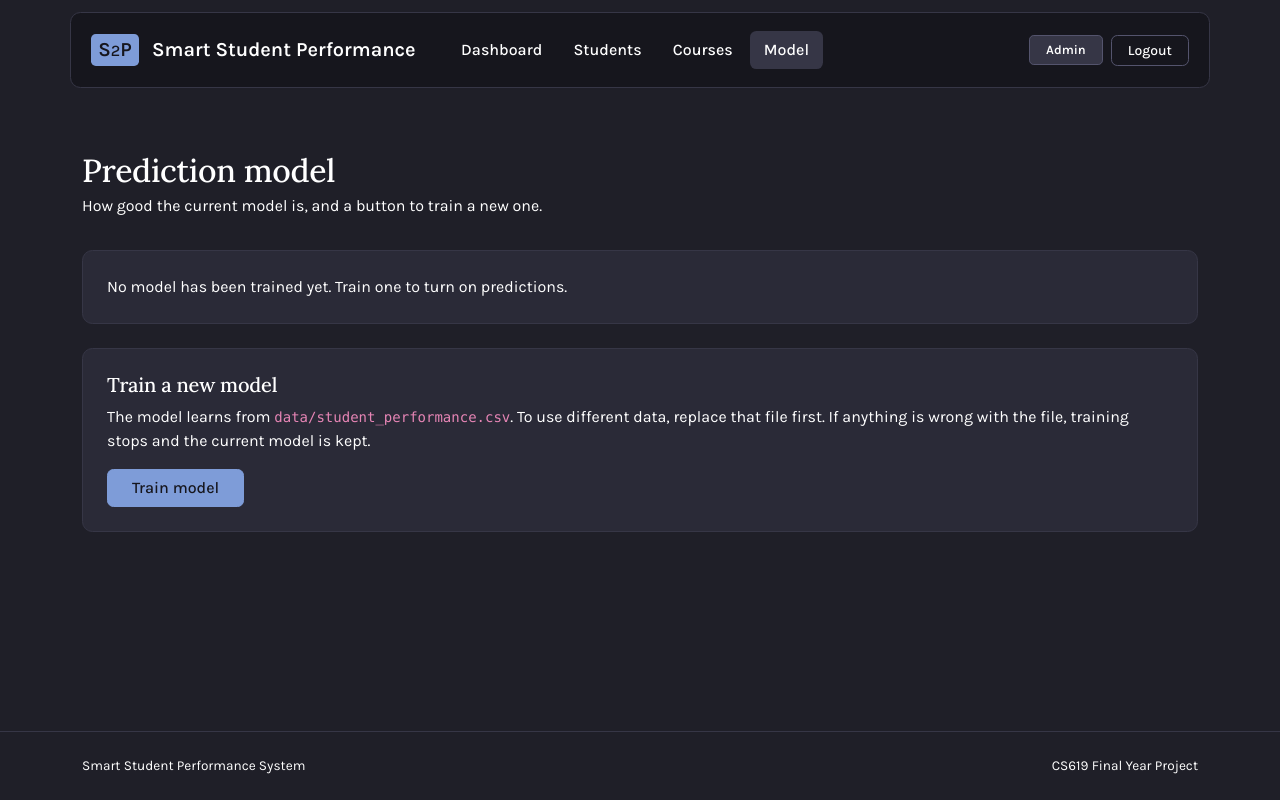
After one commit to AhhadQamar/SmartStudentPerformanceSystem, a Flask app: page /admin/train in a window 1280 px wide. The commit adds this page. Run offline with Flask 3, Linux system fonts and the light colour scheme; the visitor is signed in with stand-in values (Sample User, id 1).

Commit message:
added risk report and model dash board of the admin

```diff
--- a/app/ml.py
+++ b/app/ml.py
@@ -134,10 +134,11 @@ def train_model():
         "trained_at": datetime.now().isoformat(timespec="seconds"),
     }
 
-    # pickle turns the Python objects into a file, so the model can be reused.
     MODEL_PATH.parent.mkdir(parents=True, exist_ok=True)
-    with MODEL_PATH.open("wb") as file:
+    temp_path = MODEL_PATH.with_suffix(".tmp")
+    with temp_path.open("wb") as file:
         pickle.dump(result, file)
+    temp_path.replace(MODEL_PATH)
 
     write_log(result)
     return result
--- a/app/routes.py
+++ b/app/routes.py
@@ -8,7 +8,14 @@ from werkzeug.security import check_password_hash, generate_password_hash
 from .config_grading import ATTENDANCE_THRESHOLD, MAX_MARKS
 from .constants import ROLE_ADMIN, ROLE_TEACHER, STATUS_ABSENT, STATUS_PRESENT
 from .extensions import db
-from .ml import ModelNotAvailableError, predict_grade
+from .ml import (
+    MINIMUM_ACCURACY,
+    ModelNotAvailableError,
+    TrainingError,
+    load_model,
+    predict_grade,
+    train_model,
+)
 from .models import Attendance, Course, Enrollment, Marks, Prediction, Student, User
 from .utils import (
     GradeConfigError,
@@ -867,3 +874,106 @@ def teacher_history(student_id):
         )
 
     return render_template("teacher_history.html", student=student, rows=rows)
+
+
+# Page that shows every student of a course grouped by risk level,
+# using each student's most recent prediction.
+# The URL carries the course: /teacher/risk-report?course=1
+@main.route("/teacher/risk-report")
+@login_required
+@role_required(ROLE_TEACHER)
+def teacher_risk_report():
+    # The courses for the dropdown: only this teacher's own.
+    my_courses = (
+        Course.query.filter_by(teacher_id=session["user_id"])
+        .order_by(Course.course_code)
+        .all()
+    )
+
+    course_id = request.args.get("course", "")
+
+    # Find the chosen course and check it belongs to this teacher.
+    course = None
+    if course_id.isdigit():
+        course = Course.query.get(int(course_id))
+        if course is None or course.teacher_id != session["user_id"]:
+            flash("Course not found.", "danger")
+            return redirect(url_for("main.teacher_risk_report"))
+
+    # High comes first, because those students need help the most.
+    groups = {"High": [], "Medium": [], "Low": []}
+    not_predicted = []  # students who have no prediction yet
+
+    if course is not None:
+        for enrollment in course.enrollments:
+            student = enrollment.student
+
+            # The most recent prediction of this student in this course.
+            latest = (
+                Prediction.query.filter_by(student_id=student.id, course_id=course.id)
+                .order_by(Prediction.prediction_date.desc(), Prediction.id.desc())
+                .first()
+            )
+
+            if latest is None:
+                not_predicted.append(student)
+            else:
+                groups[latest.risk_level].append(
+                    {"student": student, "prediction": latest}
+                )
+
+        # Put the names in A-Z order inside each group.
+        for level in groups:
+            groups[level].sort(key=lambda row: row["student"].name.lower())
+        not_predicted.sort(key=lambda student: student.name.lower())
+
+    predicted_count = len(groups["High"]) + len(groups["Medium"]) + len(groups["Low"])
+
+    return render_template(
+        "teacher_risk_report.html",
+        my_courses=my_courses,
+        course=course,
+        groups=groups,
+        not_predicted=not_predicted,
+        predicted_count=predicted_count,
+    )
+
+
+# Page where the admin sees how good the current prediction model is
+# and can train a new one from the data file.
+@main.route("/admin/train", methods=["GET", "POST"])
+@login_required
+@role_required(ROLE_ADMIN)
+def admin_train():
+    # POST = the admin pressed "Train model".
+    if request.method == "POST":
+        try:
+            result = train_model()
+        except TrainingError as error:
+            # Bad or missing data. train_model() stopped before saving anything.
+            flash(
+                f"Training stopped: {error} The existing model was not changed.",
+                "danger",
+            )
+        except Exception:
+            flash("Training failed. The existing model was not changed.", "danger")
+        else:
+            if result["flagged_for_review"]:
+                flash(
+                    "Model trained, but its accuracy is too low. It is flagged for review.",
+                    "warning",
+                )
+            else:
+                flash("Model trained and saved.", "success")
+        # Redirect, so refreshing the page does not train again.
+        return redirect(url_for("main.admin_train"))
+
+    # GET = show the saved model, if there is one.
+    try:
+        saved = load_model()
+    except ModelNotAvailableError:
+        saved = None
+
+    return render_template(
+        "admin_train.html", saved=saved, minimum_accuracy=MINIMUM_ACCURACY
+    )
--- a/app/static/CSS/style.css
+++ b/app/static/CSS/style.css
@@ -511,3 +511,37 @@ h6 {
 .risk-high {
   color: var(--accent-danger);
 }
+/* ---------- Printing ---------- */
+/* When the page is printed: no navbar, footer or buttons, and dark text on white paper. */
+@media print {
+  .app-navbar,
+  .app-footer,
+  .no-print {
+    display: none !important;
+  }
+
+  body {
+    background: white;
+    color: black;
+  }
+
+  .surface-card {
+    background: white;
+    border: 1px solid #999;
+  }
+
+  h1,
+  h2,
+  h3,
+  h4,
+  h5,
+  h6,
+  .text-muted {
+    color: black !important;
+  }
+
+  .table {
+    --bs-table-color: black;
+    --bs-table-border-color: #bbb;
+  }
+}
--- /dev/null
+++ b/app/templates/admin_train.html
@@ -0,0 +1,59 @@
+{% extends 'base.html' %}
+{% block title %}Prediction Model | Smart Student Performance System{% endblock %}
+{% block content %}
+  <div class="page-header">
+    <h1 class="h2 mb-1">Prediction model</h1>
+    <p class="text-muted mb-0">How good the current model is, and a button to train a new one.</p>
+  </div>
+  <div class="surface-card p-4 mb-4">
+    {% if saved %}
+      {# The model was trained, so show how well it did on students it had never seen. #}
+      <h2 class="h5 mb-3">Current model</h2>
+      {% if saved.flagged_for_review %}
+        <div class="alert alert-warning alert-soft mb-4">
+          The accuracy is below {{ (minimum_accuracy * 100)|round|int }}%. Check the training data
+          before relying on these predictions.
+        </div>
+      {% endif %}
+      <div class="row g-3 mb-4">
+        <div class="col-sm-4">
+          <div class="result-box">
+            <span class="result-label">Accuracy</span>
+            <div class="result-value">{{ '%.1f'|format(saved.metrics.accuracy * 100) }}%</div>
+          </div>
+        </div>
+        <div class="col-sm-4">
+          <div class="result-box">
+            <span class="result-label">Precision</span>
+            <div class="result-value">{{ '%.1f'|format(saved.metrics.precision * 100) }}%</div>
+          </div>
+        </div>
+        <div class="col-sm-4">
+          <div class="result-box">
+            <span class="result-label">Recall</span>
+            <div class="result-value">{{ '%.1f'|format(saved.metrics.recall * 100) }}%</div>
+          </div>
+        </div>
+      </div>
+      <p class="text-muted mb-0">
+        Trained on {{ saved.metrics.training_rows }} students and tested on
+        {{ saved.metrics.test_rows }}. Last trained: {{ saved.trained_at.replace('T', ' ') }}.
+      </p>
+    {% else %}
+      <p class="text-muted mb-0">No model has been trained yet. Train one to turn on predictions.</p>
+    {% endif %}
+  </div>
+  <div class="surface-card p-4">
+    <h2 class="h5 mb-2">Train a new model</h2>
+    <p class="text-muted mb-3">
+      The model learns from <code>data/student_performance.csv</code>. To use different data,
+      replace that file first. If anything is wrong with the file, training stops and the
+      current model is kept.
+    </p>
+    {# A form, so it sends a POST. The confirm box stops accidental clicks. #}
+    <form method="POST"
+          onsubmit="return confirm('Train a new model from the data file? It replaces the current model.');">
+      <button class="btn btn-primary px-4" type="submit">Train model</button>
+    </form>
+  </div>
+{% endblock %}
--- a/app/templates/base.html
+++ b/app/templates/base.html
@@ -35,6 +35,8 @@
                  href="{{ url_for('main.admin_students') }}">Students</a>
               <a class="app-nav-link {% if request.endpoint in ['main.admin_courses', 'main.admin_enroll'] %}active{% endif %}"
                  href="{{ url_for('main.admin_courses') }}">Courses</a>
+              <a class="app-nav-link {% if request.endpoint == 'main.admin_train' %}active{% endif %}"
+                 href="{{ url_for('main.admin_train') }}">Model</a>
             {% else %}
               <a class="app-nav-link {% if request.endpoint in ['main.dashboard', 'main.teacher_course'] %}active{% endif %}"
                  href="{{ url_for('main.dashboard') }}">My Courses</a>
@@ -46,6 +48,8 @@
                  href="{{ url_for('main.teacher_grades') }}">Grades</a>
               <a class="app-nav-link {% if request.endpoint == 'main.teacher_predict' %}active{% endif %}"
                  href="{{ url_for('main.teacher_predict') }}">Predict</a>
+              <a class="app-nav-link {% if request.endpoint == 'main.teacher_risk_report' %}active{% endif %}"
+                 href="{{ url_for('main.teacher_risk_report') }}">Risk report</a>
             {% endif %}
           </div>
         {% endif %}
```
Also changed, not shown: app/templates/admin_dashboard.html (+7 -0 lines), app/templates/teacher_risk_report.html (added, +117 -0 lines), 1 other file.
